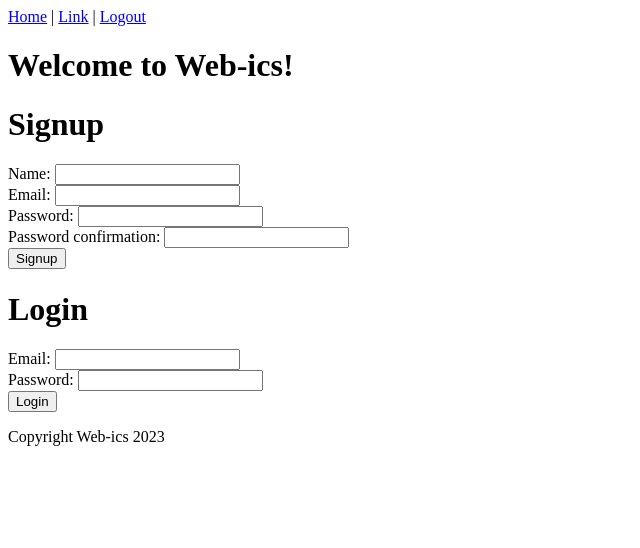
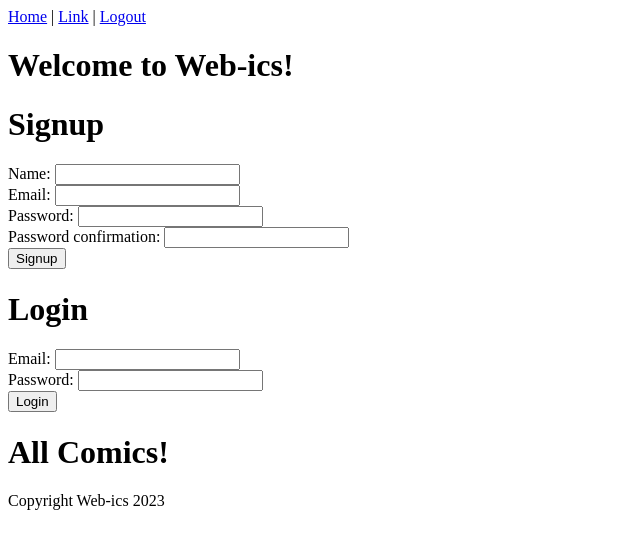
Before and after one commit to robynspaulding/Web-ics_react, a React (Vite) app: page / in a window 1280 px wide. Shown: the top 548 px of the page, without its empty margins (0-640 px from the left). Built offline with nearby package versions, Linux system fonts and the light colour scheme.

Commit message:
adds ComicsIndex to Content file to see if the placeholder html is rendering properly - it is

```diff
--- a/src/Content.jsx
+++ b/src/Content.jsx
@@ -1,3 +1,4 @@
+import { ComicsIndex } from "./ComicsIndex";
 import { Login } from "./Login";
 import { Signup } from "./Signup";
 
@@ -7,6 +8,7 @@ export function Content() {
       <h1>Welcome to Web-ics!</h1>
       <Signup />
       <Login />
+      <ComicsIndex />
     </div>
   );
 }
```
